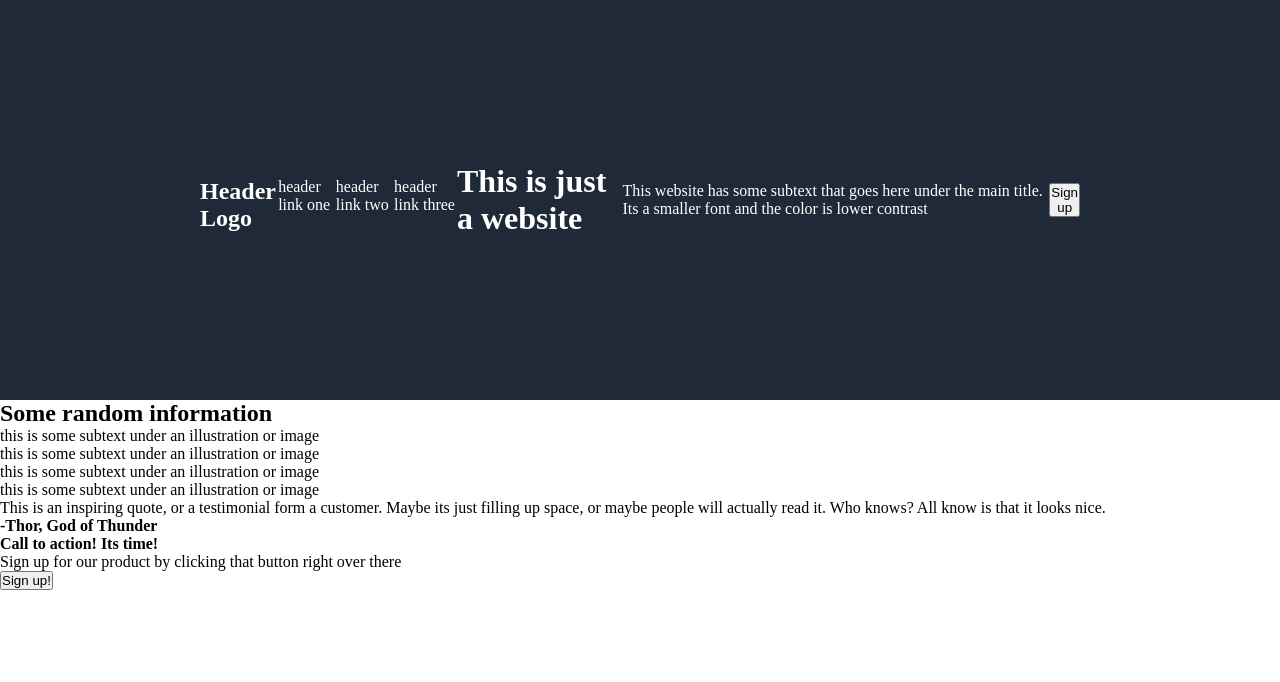
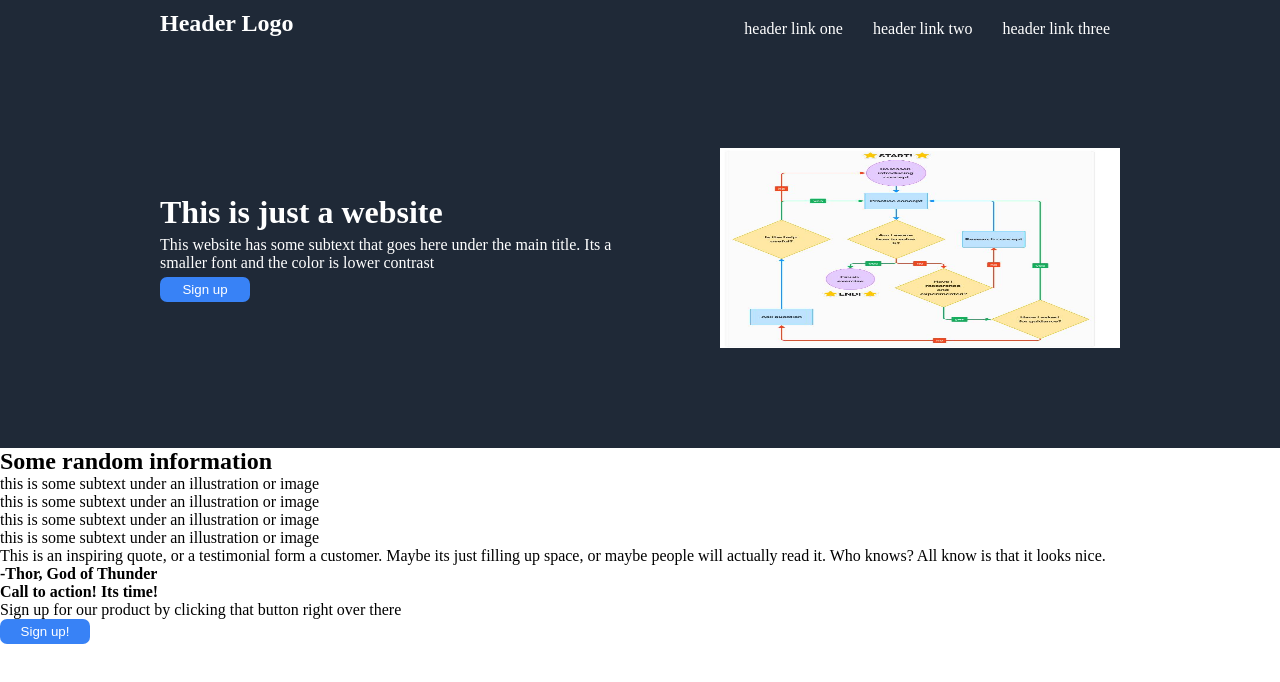
Before and after one commit to ten1998shi/Landing-Page, a plain HTML site: page index.html in a window 1280 px wide. Drawn offline with Linux system fonts and the light colour scheme.

Commit message:
finished first section of website

```diff
--- a/index.html
+++ b/index.html
@@ -8,21 +8,29 @@
 
 </head>
 <body>
-    <div class="container1">
+    <div class="container2">
     <header>
         <h2>Header Logo</h2>
-
+        <nav>
         <a href="https://google.com">header link one</a>
         <a href="https://google.com">header link two</a>
         <a href="https://google.com">header link three</a>
-
+        </nav>
     </header>
+    </div>
+    <div class="container1">
+    <div class="container1text">
     <h1>This is just a website</h1>
     <p>This website has some subtext that goes here under the main title. Its a smaller font and the color is lower contrast</p>
+
     <button>Sign up</button>
+    </div>
+    <img src="img/ProblemsSolvingChard.JPG">
 
-    <img src="">
     </div>
+
+
+
     <h2>Some random information</h2>
     <div></div>
     <p>this is some subtext under an illustration or image</p>
--- a/style.css
+++ b/style.css
@@ -9,19 +9,67 @@
     align-items: center;
     background-color: #1f2937;
     color: white;
-    padding-left: 200px;
-    padding-right: 200px;
+    padding-left: 160px;
+    padding-right: 160px;
     width: 100%;
     height: 400px;
  }
+ .container2{
+    display: flex;
+    align-items: center;
+    background-color: #1f2937;
+    padding-left: 160px;
+    padding-right: 160px;
+    color: white;
+    width: 100%;
+
+
+ }
+
+ .container1text{
+    display: flex;
+    margin-right: auto;
+    flex-direction: column;
+    text-wrap: wrap;
+    width: 50%;
+    gap: 5px
+
+
+ }
+
+ button{
+    background-color: #3882F6;
+    color: white;
+    width: 90px;
+    text-align: center;
+    border-radius: 7px;
+    text-decoration: none;
+    border: none;
+    padding: 5px;
+
+ }
  a{
+    padding: 10px;
     text-decoration: none;
     color: white;
+
+
+ }
+ img{
+    width: 400px;
+    height: 200px;
+ }
+
+ nav{
+    display: flex;
+    gap: 10px;
+    margin-left: auto;
  }
 
  header{
     display: flex;
     justify-content: space-between;
+    width: 100%;
     padding-top: 10px;
  }
 
```
Also changed, not shown: img/ProblemsSolvingChard.JPG (added), 1 other file.
